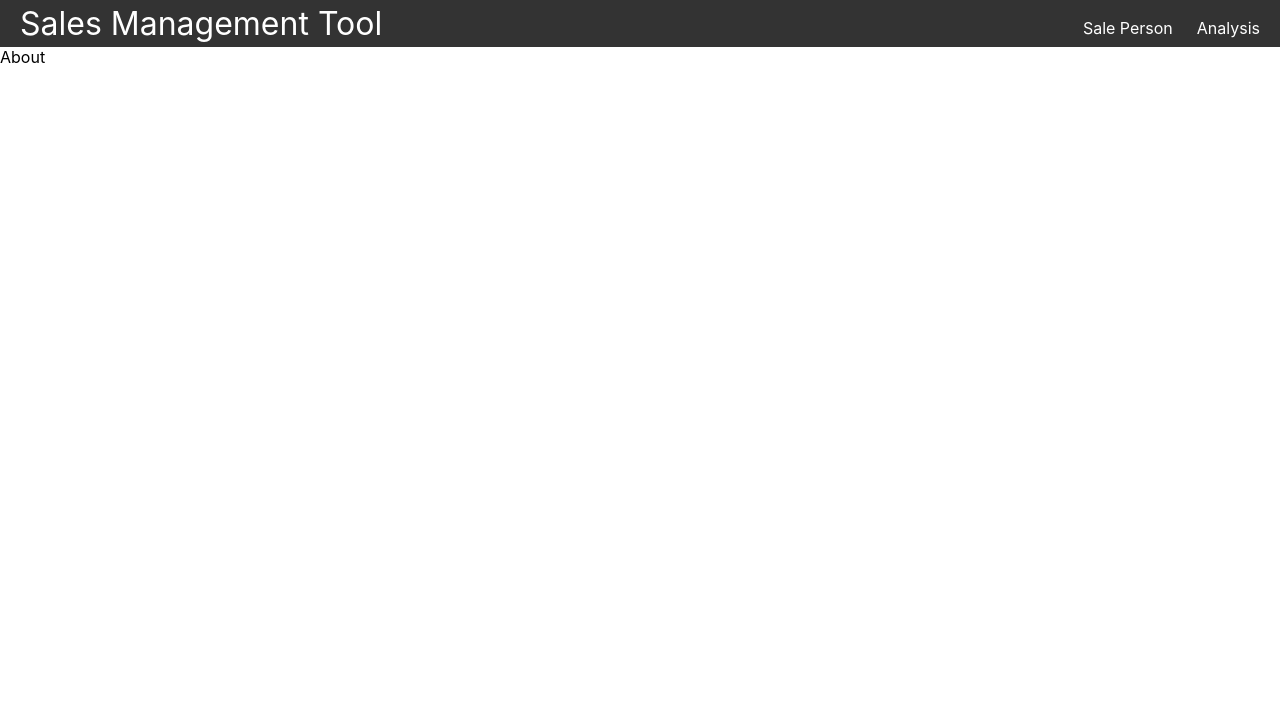
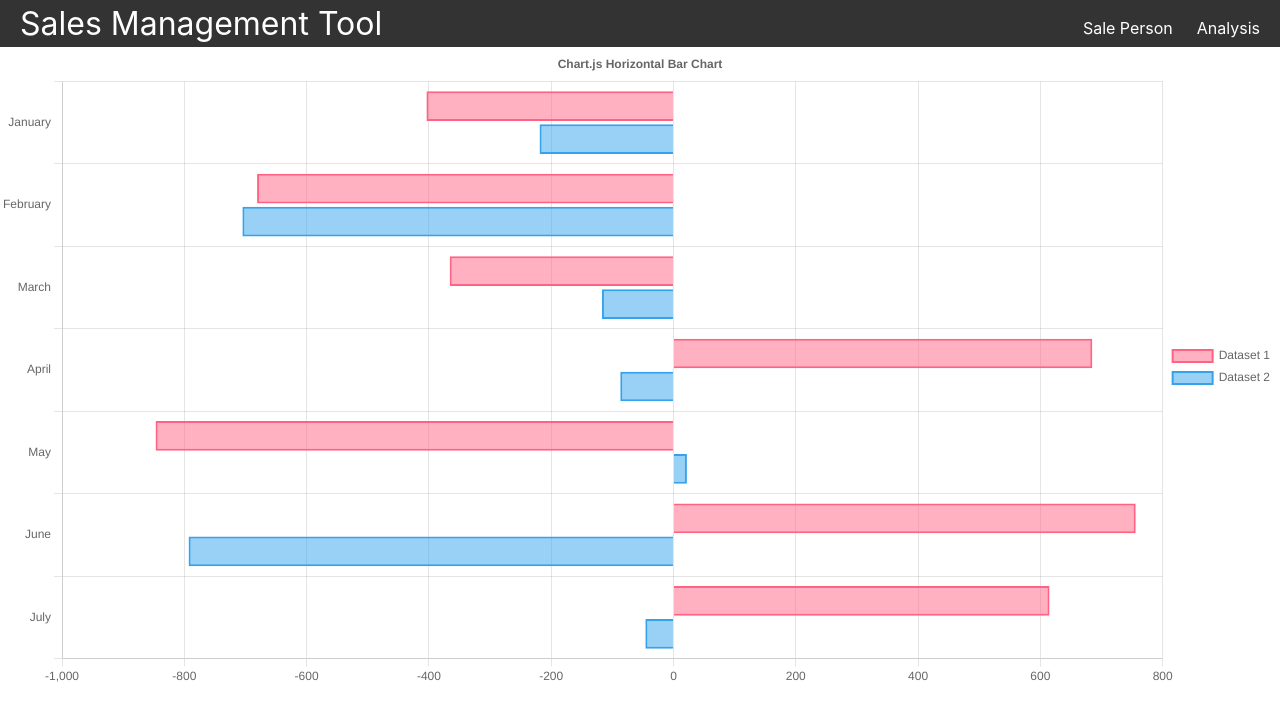
Before and after one commit to ngtruongthanh98/sales-report-data, a React (Create React App) app: page / in a window 1280 px wide. Shown: the top 720 px of the page. Built offline with nearby package versions, Linux system fonts and the light colour scheme.

Commit message:
setup: Install and setup react-chartjs-2

```diff
--- a/package.json
+++ b/package.json
@@ -15,7 +15,8 @@
     "react-router-dom": "^6.2.1",
     "react-scripts": "5.0.0",
     "sass": "^1.49.8",
-    "web-vitals": "^2.1.4"
+    "web-vitals": "^2.1.4",
+    "faker": "5.5.3"
   },
   "scripts": {
     "start": "react-scripts start",
--- /dev/null
+++ b/src/components/Charts/HorizontalBarChart/index.js
@@ -0,0 +1,59 @@
+import React from 'react';
+import {
+  Chart as ChartJS,
+  CategoryScale,
+  LinearScale,
+  BarElement,
+  Title,
+  Tooltip,
+  Legend,
+} from 'chart.js';
+import { Bar } from 'react-chartjs-2';
+import faker from 'faker';
+
+ChartJS.register(CategoryScale, LinearScale, BarElement, Title, Tooltip, Legend);
+
+const HorizontalBarChart = () => {
+  const options = {
+    indexAxis: 'y',
+    elements: {
+      bar: {
+        borderWidth: 2,
+      },
+    },
+    responsive: true,
+    plugins: {
+      legend: {
+        position: 'right',
+      },
+      title: {
+        display: true,
+        text: 'Chart.js Horizontal Bar Chart',
+      },
+    },
+  };
+
+  const labels = ['January', 'February', 'March', 'April', 'May', 'June', 'July'];
+
+  const data = {
+    labels,
+    datasets: [
+      {
+        label: 'Dataset 1',
+        data: labels.map(() => faker.datatype.number({ min: -1000, max: 1000 })),
+        borderColor: 'rgb(255, 99, 132)',
+        backgroundColor: 'rgba(255, 99, 132, 0.5)',
+      },
+      {
+        label: 'Dataset 2',
+        data: labels.map(() => faker.datatype.number({ min: -1000, max: 1000 })),
+        borderColor: 'rgb(53, 162, 235)',
+        backgroundColor: 'rgba(53, 162, 235, 0.5)',
+      },
+    ],
+  };
+
+  return <Bar options={options} data={data} />;
+};
+
+export default HorizontalBarChart;
--- a/src/pages/Analysis/index.js
+++ b/src/pages/Analysis/index.js
@@ -1,8 +1,13 @@
 import React from 'react';
 import './styles.scss';
+import HorizontalBarChart from '../../components/Charts/HorizontalBarChart';
 
-const About = () => {
-  return <div>About</div>;
+const Analysis = () => {
+  return (
+    <div>
+      <HorizontalBarChart />
+    </div>
+  );
 };
 
-export default About;
+export default Analysis;
--- a/src/pages/Sales/index.js
+++ b/src/pages/Sales/index.js
@@ -2,7 +2,7 @@ import React from 'react';
 import './styles.scss';
 
 const Sales = () => {
-  return <div>Sales</div>;
+  return <div>Sale Person</div>;
 };
 
 export default Sales;
```
Also changed, not shown: src/components/Charts/VerticalBarChart/index.js (added, +55 -0 lines), 1 other file (tests, documents, lock files or other folders).
